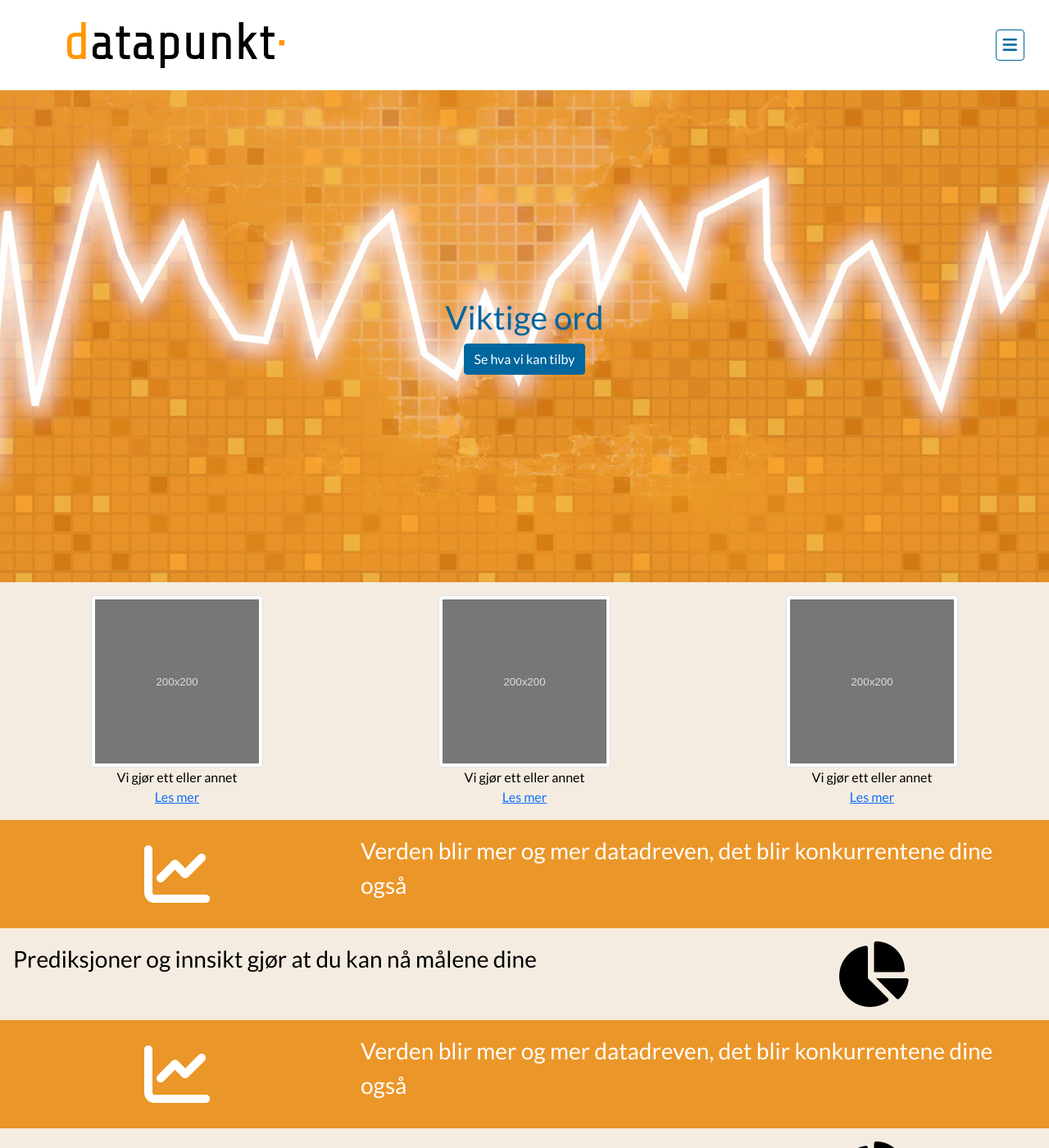
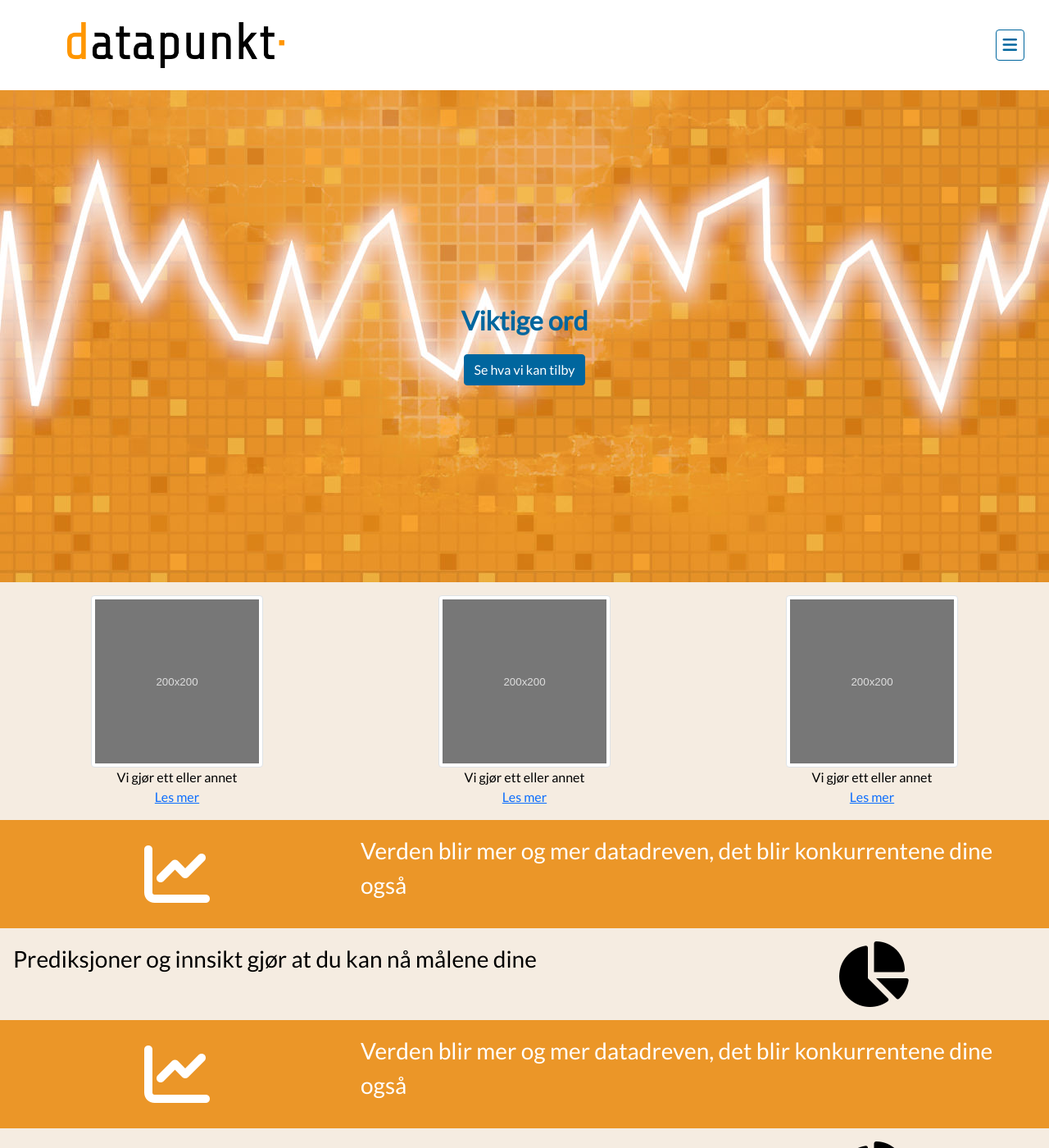
Before and after one commit to xibriz/datapunkt, a Jekyll site: the page built from docs/index.markdown, in a window 1280 px wide and 1400 px high. Shown: the whole window at 82% size. Built offline with Jekyll 4.4.1, drawn with Linux system fonts in a browser that asks for light colours; nearby versions of some CDN libraries; our own code applies the rules of GitHub Pages for plain Markdown files.

Commit message:
text + h1 style

```diff
--- a/docs/_layouts/home.html
+++ b/docs/_layouts/home.html
@@ -8,7 +8,7 @@ layout: default
             <div class="row">
                 <div class="col align-self-center text-center">
                     <h1 class="top-heading">Dine data kan bli et konkurransefortrinn</h1>
-                    <button type="button" class="btn btn-warning">Å bli datadrevet er innen rekkevidde</button>
+                    <button type="button" class="btn btn-warning">Slik blir din virksomhet datadrevet</button>
                 </div>
             </div>
         </div>
--- a/docs/assets/styles/style.css
+++ b/docs/assets/styles/style.css
@@ -14,6 +14,13 @@
 body {
     font-family: 'Lato', sans-serif !important;;
 }
+
+h1 {
+    font-size: 2em;
+    margin-top: 0.67em;
+    margin-bottom: 0.67em;
+    font-weight: bold;
+  }
 
 .btn-primary {
     background-color: #00669E;
```
